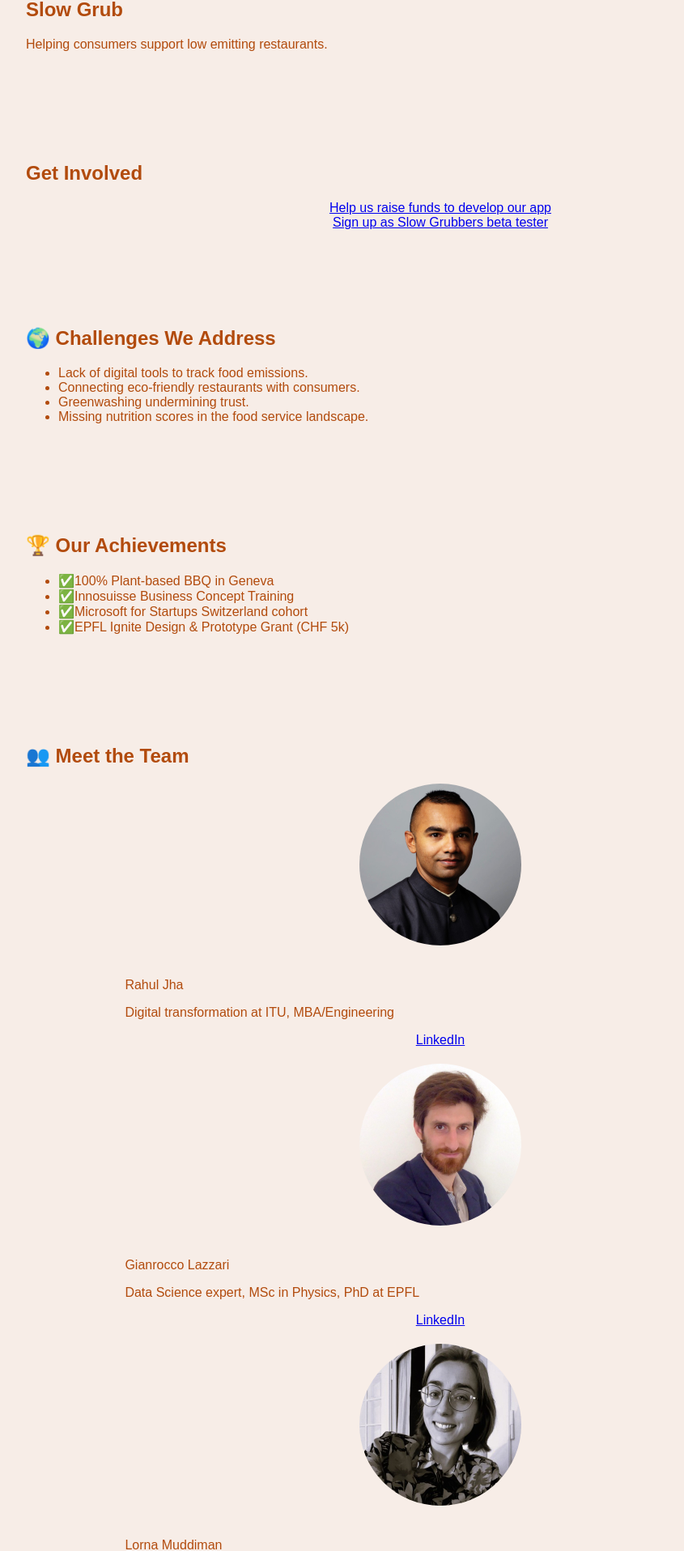
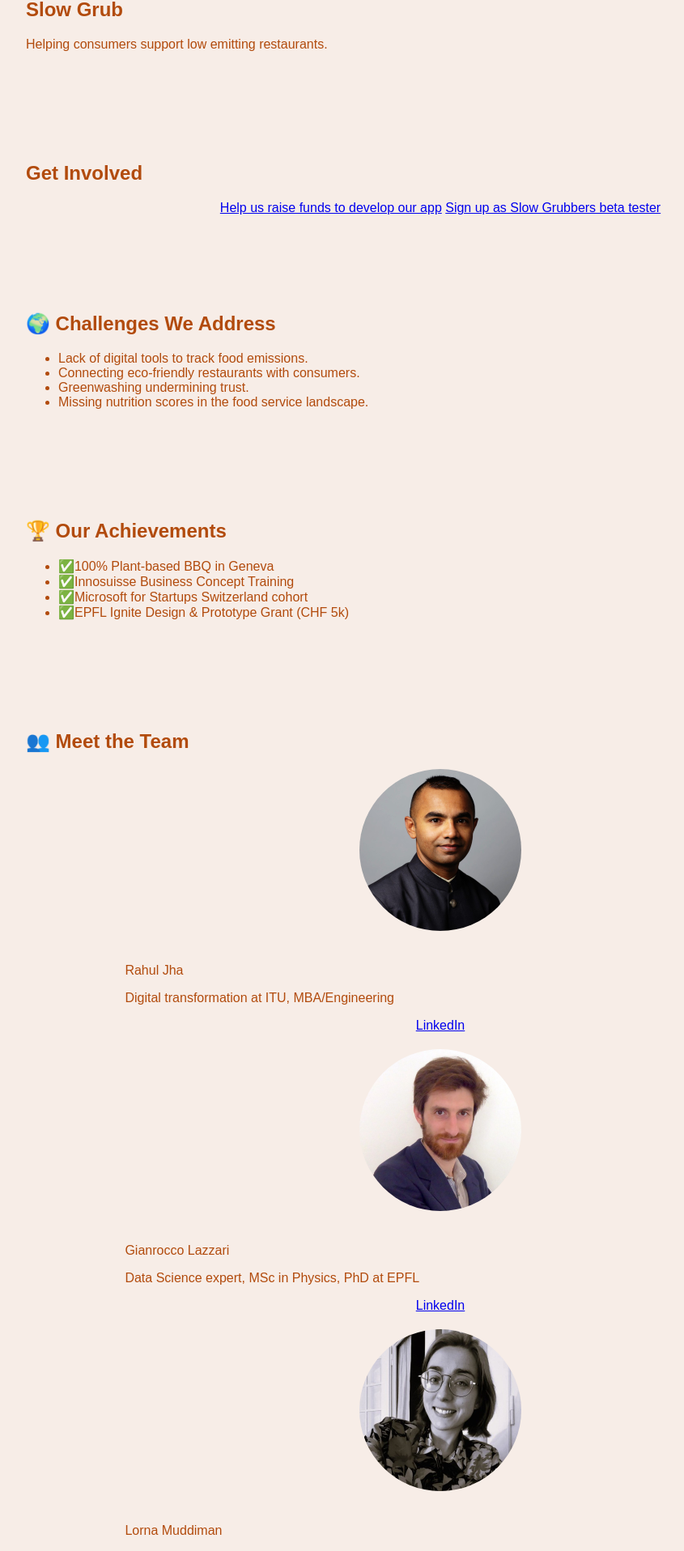
Before and after one commit to slowgrub/slow-grub, a Jekyll site: the page built from index.md, in a window 1280 px wide. Shown: the part 697-2613 px from the top of the page at 81% size, without its empty margins (96-941 px from the left). Built offline with Jekyll 4.4.1, drawn with Linux system fonts in a browser that asks for light colours; some web fonts are replaced.

Commit message:
Update index.md

```diff
--- a/index.md
+++ b/index.md
@@ -12,9 +12,12 @@
 <!-- Get Involved Section -->
 <section id="get-involved" class="center-content">
     <h2>Get Involved</h2>
-    <a href="https://wemakeit.com/channels/epfl?locale=en" class="cta-button">Help us raise funds to develop our app</a>
-    <a href="https://forms.gle/jSnLZz8VALAmCsTD9" class="cta-button">Sign up as Slow Grubbers beta tester</a>
+    <div class="cta-container">
+        <a href="https://wemakeit.com/channels/epfl?locale=en" class="cta-button">Help us raise funds to develop our app</a>
+        <a href="https://forms.gle/jSnLZz8VALAmCsTD9" class="cta-button">Sign up as Slow Grubbers beta tester</a>
+    </div>
 </section>
+
 
 <!-- Challenges Section -->
 <section id="problems" class="center-content">
```
